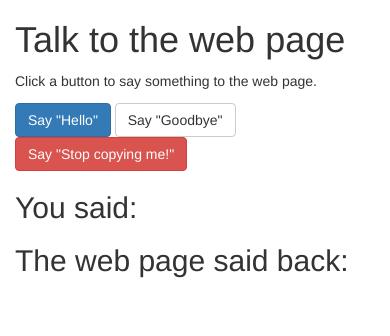
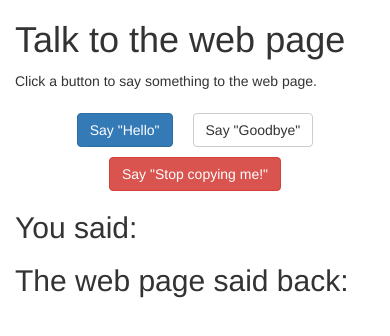
Before and after one commit to planeswalker1/dom-add, a plain HTML site: page index.html in a window 390 px wide. Drawn offline with Linux system fonts and the light colour scheme.

Commit message:
Add media query for tablet styles

```diff
--- a/css/styles.css
+++ b/css/styles.css
@@ -2,3 +2,16 @@ body {
   margin: 0;
   line-height: 1.65;
 }
+
+@media screen and (max-width: 960px) {
+  .flex-container {
+    display: flex;
+    justify-content: center;
+    align-items: center;
+    flex-wrap: wrap;
+  }
+
+  a {
+    margin: 10px;
+  }
+}
```
